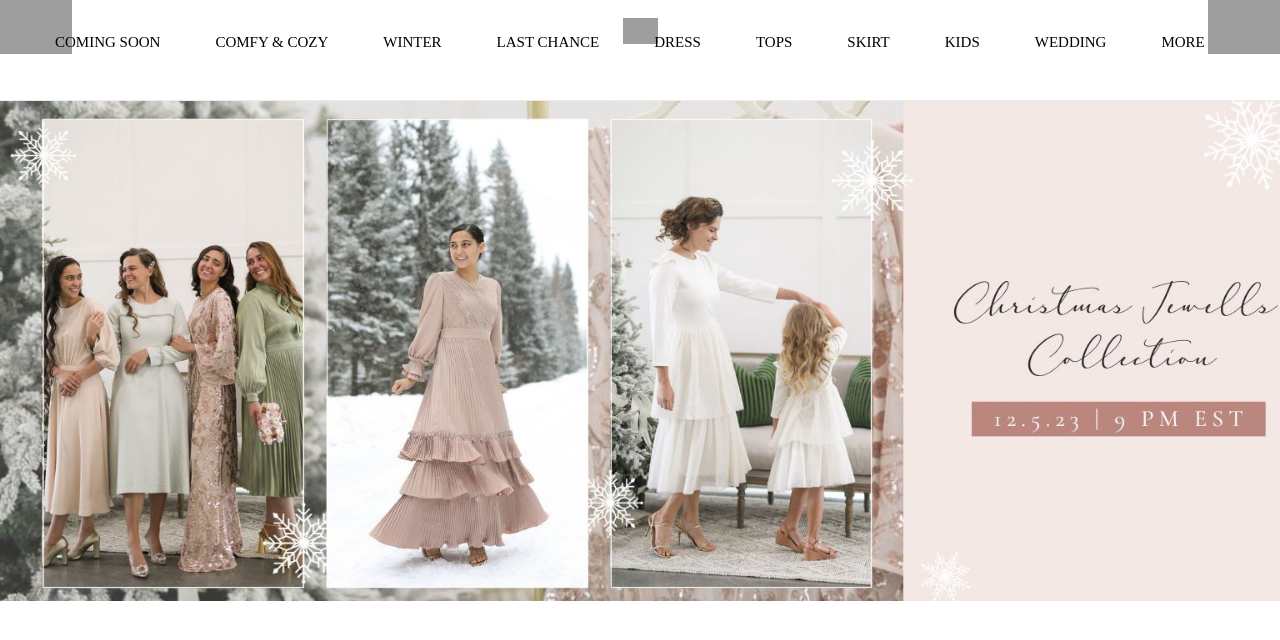
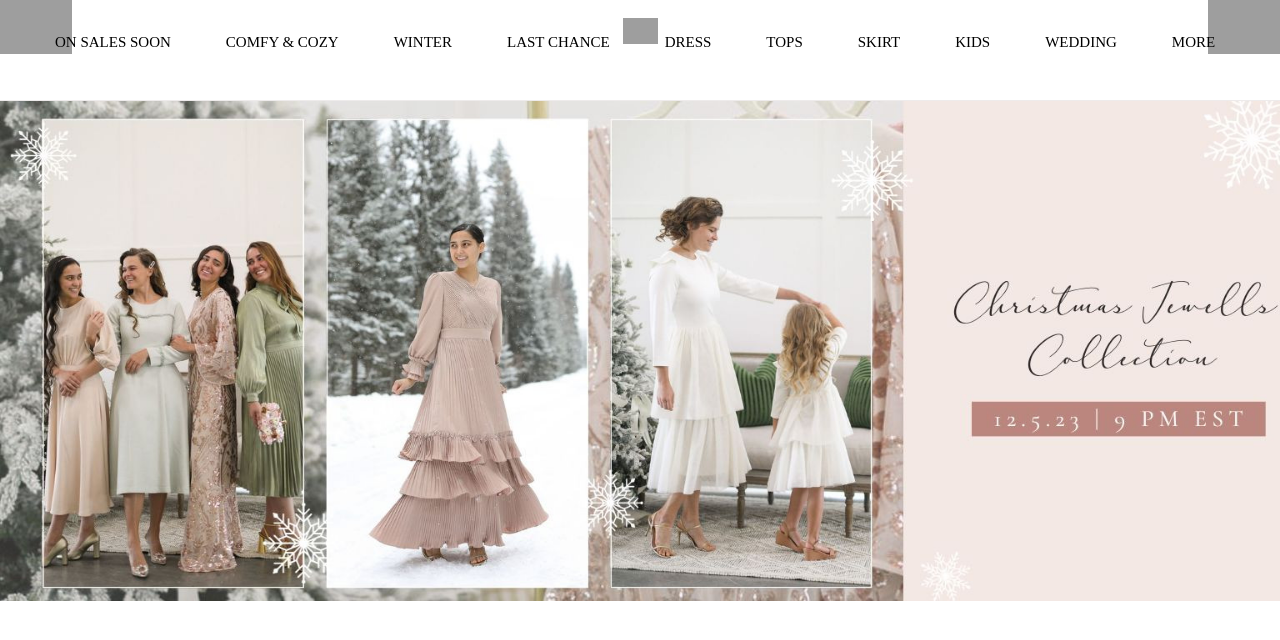
Before and after one commit to codenameMANUEL/danity, a plain HTML site: page index.html in a window 1280 px wide. Drawn offline with Linux system fonts and the light colour scheme; grey boxes are pictures that could not be loaded.

Commit message:
new commit

```diff
--- a/index.html
+++ b/index.html
@@ -41,7 +41,7 @@
         </div>
         <div class="listItemTwo">
             <ul>
-                <a href="comfy.html"><li>COMING SOON</li></a>
+                <a href="comfy.html"><li>ON SALES SOON</li></a>
                 <li>COMFY & COZY</li>
                 <li>WINTER</li>
                 <li>LAST CHANCE</li>
```
